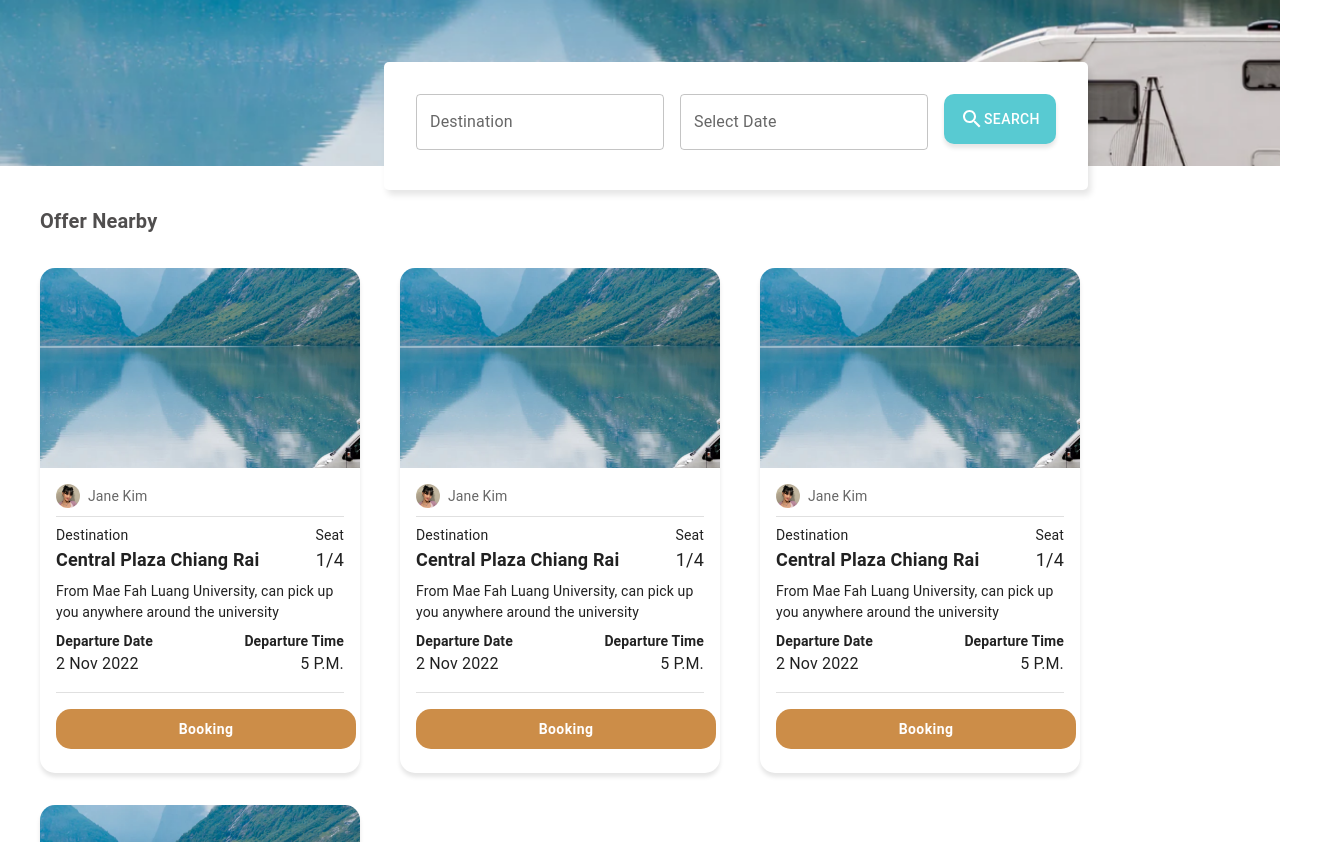
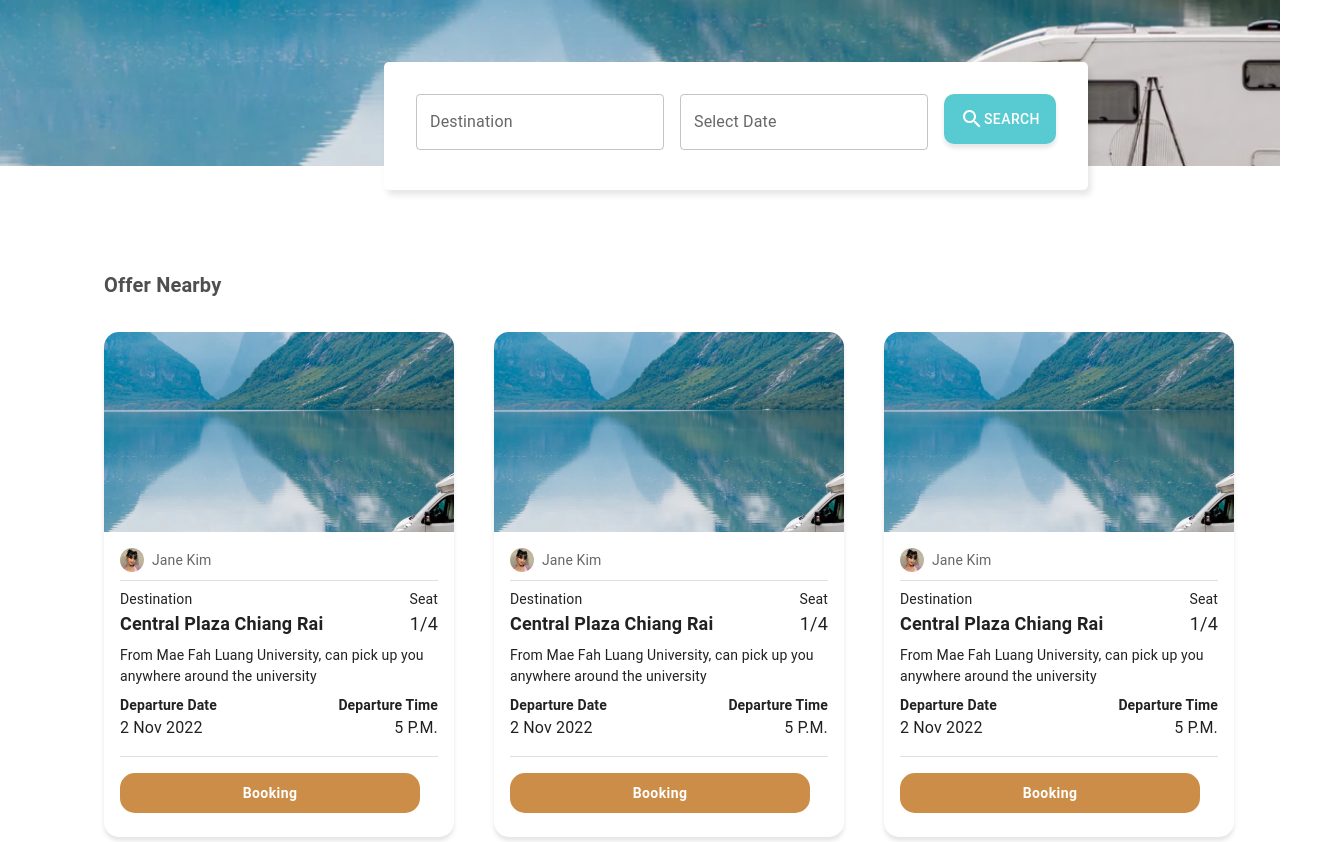
Before and after one commit to boraprae/carpool-cino, a Next.js app: page / in a window 1280 px wide. Shown: the part 298-1140 px from the top of the page, 1344 px wide, since content can reach past the window. Built offline with nearby package versions, Linux system fonts and the light colour scheme.

Commit message:
customize index layout

```diff
--- a/pages/components/offerCard.js
+++ b/pages/components/offerCard.js
@@ -30,7 +30,7 @@ export default function OfferCard() {
     <>
       <Card
         sx={{
-          maxWidth: 320,
+          maxWidth: 350,
           mt: 4,
           boxShadow: "0px 4px 4px rgba(0, 0, 0, 0.1)",
           borderRadius: "15px",
--- a/pages/index.js
+++ b/pages/index.js
@@ -122,6 +122,7 @@ export default function Home() {
         justifyContent="flex-end"
         alignItems="flex-start"
         p={5}
+        m={8}
       >
         <Typography
           sx={{ fontWeight: 700, fontSize: "20px", color: "#504E4E" }}
```
